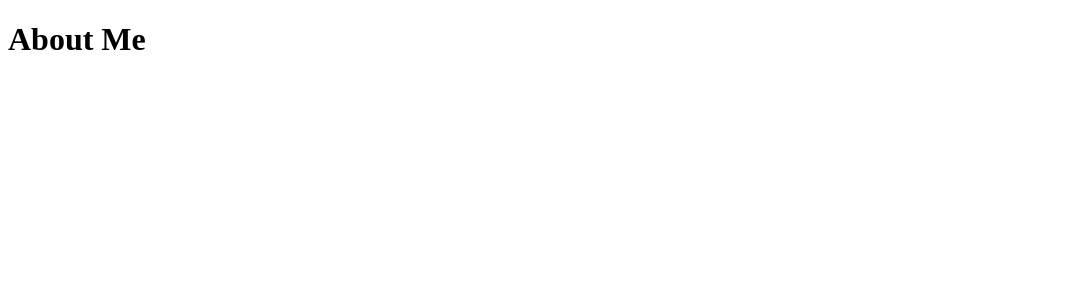
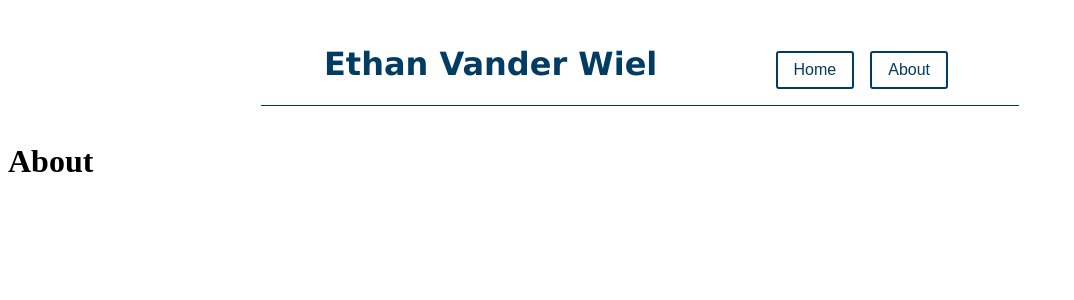
Before and after one commit to EthanVDub/devsite, a Next.js app: page /about in a window 1280 px wide. Shown: the top 300 px of the page, without its empty margins (0-1074 px from the left). Built offline with nearby package versions, Linux system fonts and the light colour scheme.

Commit message:
linked unfinished about page

```diff
--- /dev/null
+++ b/components/aboutMain.js
@@ -0,0 +1,16 @@
+import styled from "styled-components";
+import Header from "./header";
+
+const StyledAboutMain = styled.div`
+  display: flex;
+  flex-direction: column;
+`;
+
+const AboutMain = () => (
+  <StyledAboutMain>
+    <Header />
+    <h1>About</h1>
+  </StyledAboutMain>
+);
+
+export default AboutMain;
--- a/pages/about.js
+++ b/pages/about.js
@@ -1,3 +1,5 @@
-const About = () => <h1>About Me</h1>;
+import AboutMain from "../components/aboutmain";
+
+const About = () => <AboutMain></AboutMain>;
 
 export default About;
```
